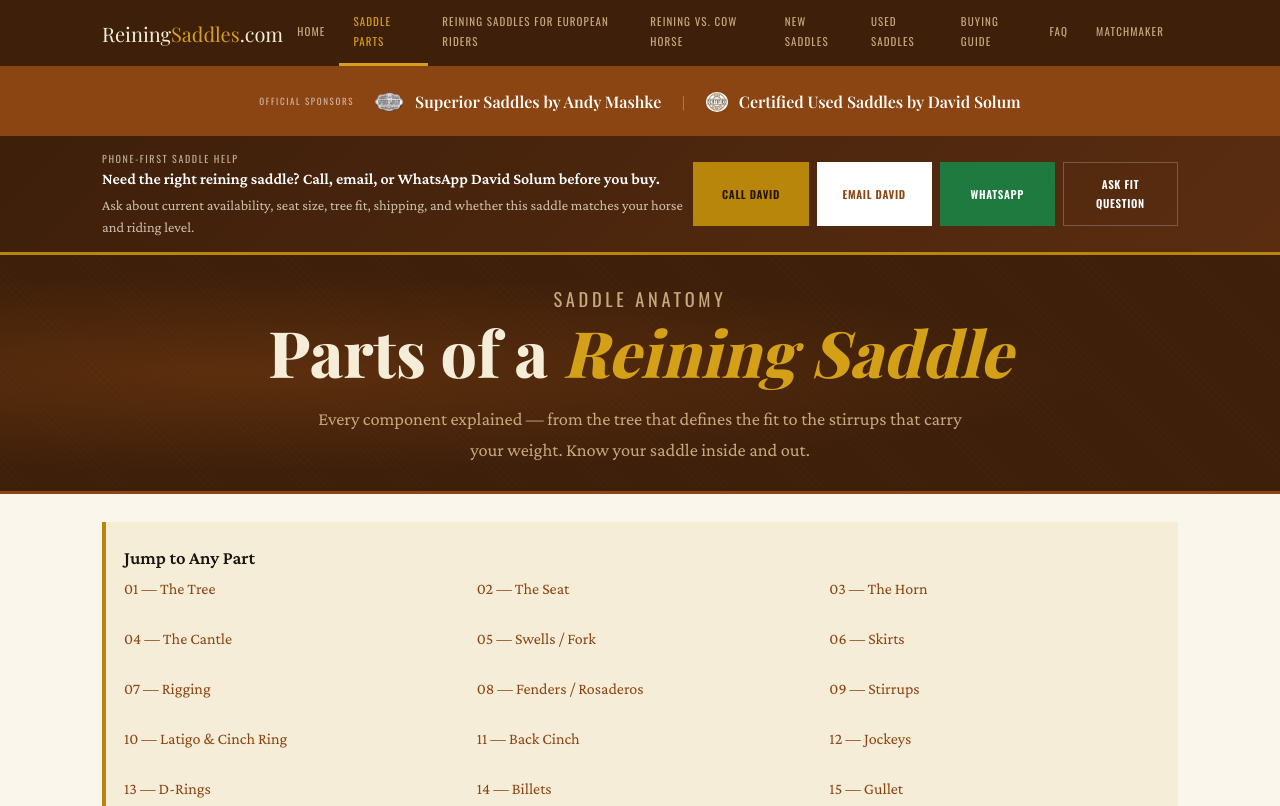
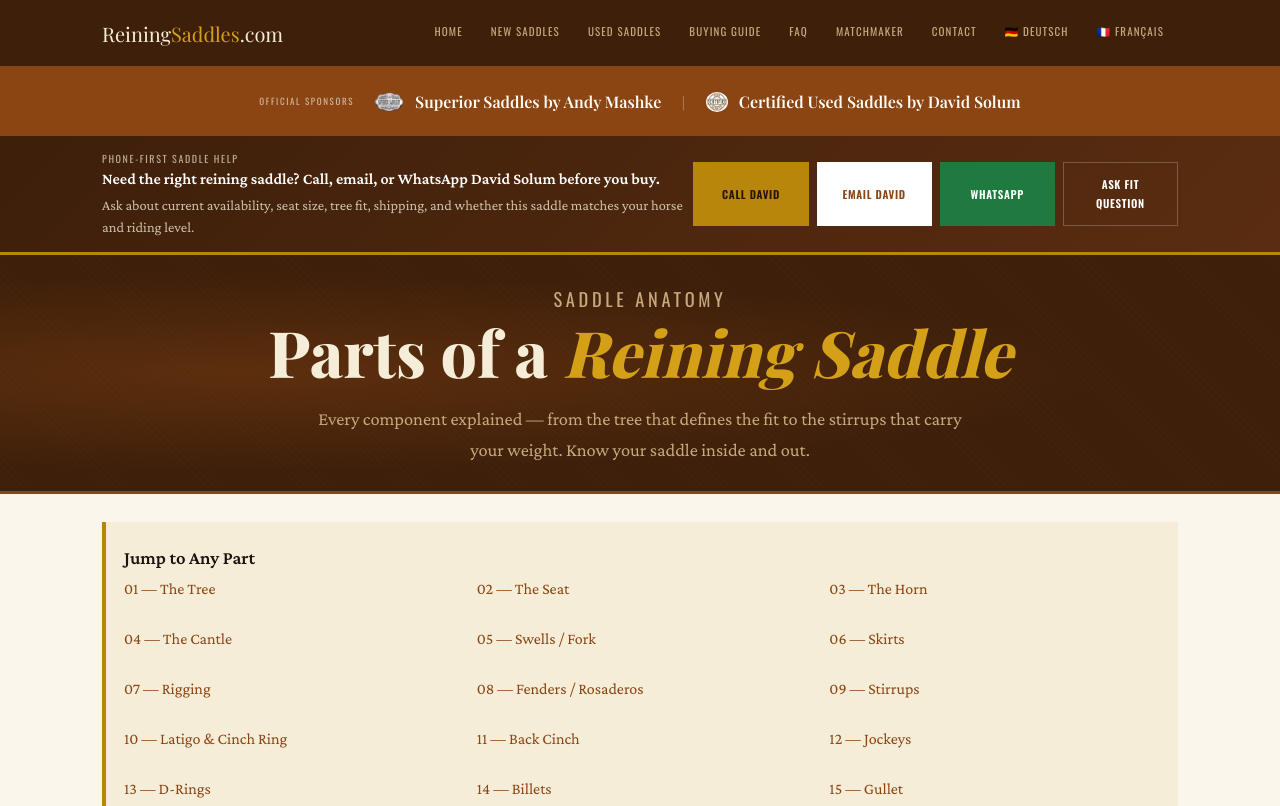
Before and after one commit to aiagent322/reiningsaddles, a plain HTML site: page parts-of-the-saddle.html in a window 1280 px wide. Shown: the top 806 px of the page. Drawn offline with nearby package versions, Linux system fonts and the light colour scheme; a web font is replaced by a local one.

Commit message:
Replace full sticky nav with clean standard nav: parts-of-the-saddle.html

```diff
--- a/parts-of-the-saddle.html
+++ b/parts-of-the-saddle.html
@@ -49,19 +49,19 @@
   }
 ]</script></head>
 <body><a class="skip-link" href="#main-content">Skip to main content</a>
-<nav class="site-nav">
+<nav class="site-nav" role="navigation">
 <div class="nav-inner">
 <a class="nav-logo" href="/">Reining<span>Saddles</span>.com</a>
 <ul aria-label="Primary navigation" class="nav-links" id="navLinks">
 <li><a href="/">Home</a></li>
-<li><a class="active" href="/parts-of-the-saddle.html">Saddle Parts</a></li>
-<li><a href="/european-reining-saddle-guide.html">Reining Saddles for European Riders</a></li>
-        <li><a href="/reining-vs-cow-horse.html">Reining vs. Cow Horse</a></li>
 <li><a href="/new-saddles.html">New Saddles</a></li>
 <li><a href="/used-saddles.html">Used Saddles</a></li>
 <li><a href="/buying-guide.html">Buying Guide</a></li>
 <li><a href="/faq.html">FAQ</a></li>
 <li><a href="/saddle-matchmaker.html">Matchmaker</a></li>
+<li><a href="/contact.html">Contact</a></li>
+<li><a href="/de/reining-sattel-kaufen.html">🇩🇪 Deutsch</a></li>
+<li><a href="/fr/selle-reining-acheter.html">🇫🇷 Français</a></li>
 </ul>
 <button aria-controls="navLinks" aria-expanded="false" aria-label="Open menu" class="hamburger" id="hamburger" type="button"><span></span><span></span><span></span></button>
 </div>
```
